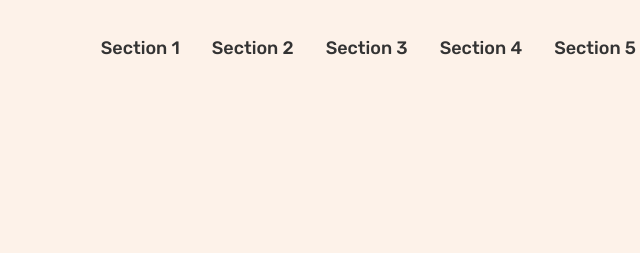
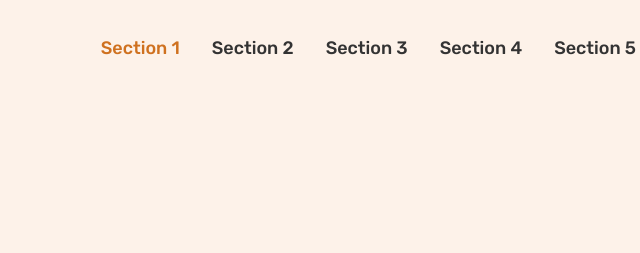
Before and after one commit to mukhtarabdirahman/Omnifood, a plain HTML site: page index.html in a window 1280 px wide. In both pictures the pointer is over the link "Section 1". Shown: the top 253 px of the page, 596-1236 px from the left. Drawn offline with Linux system fonts and the light colour scheme.

Commit message:
styling the navlinks

```diff
--- a/css/style.css
+++ b/css/style.css
@@ -86,6 +86,12 @@ body {
     color: #333;
     font-weight: 500;
     font-size: 1.8rem;
+    transition: all 0.3s;
+}
+
+.main-nav-link:hover,
+.main-nav-link:active {
+    color: #cf711f;
 }
 
 /***************************/
```
